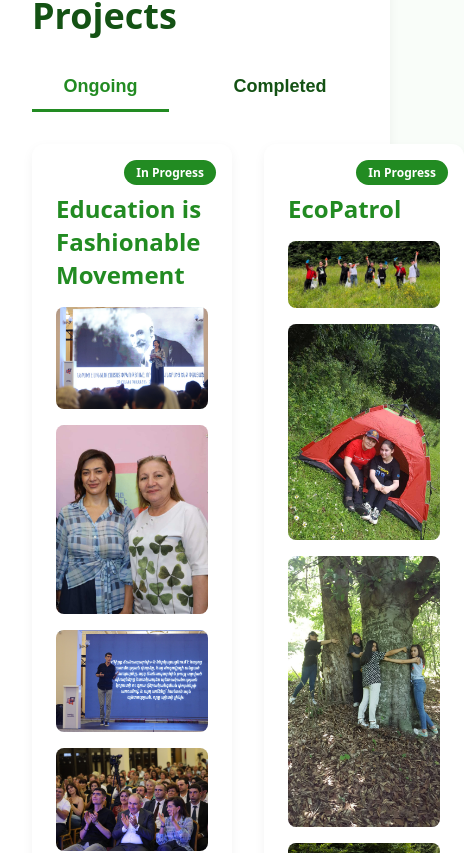
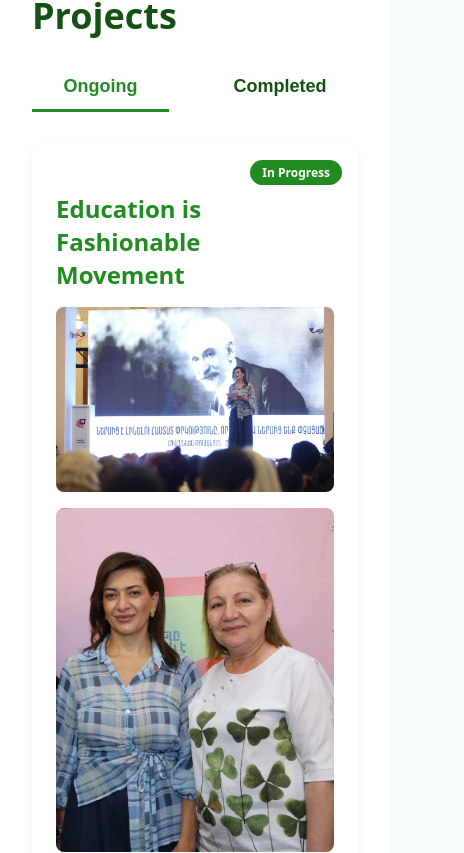
Before and after one commit to contributiontowomenandchildren/contributiontowomenandchildren.github.io, a Next.js app: page / in a window 390 px wide. Shown: the part 1071-1924 px from the top of the page, 464 px wide, since content can reach past the window. Built offline with nearby package versions, Linux system fonts and the light colour scheme.

Commit message:
responsiveness fix

```diff
--- a/app/pages/projects/completed/page.module.css
+++ b/app/pages/projects/completed/page.module.css
@@ -5,3 +5,9 @@
   justify-items: center;
   margin-top: 1rem;
 }
+
+@media (max-width: 768px) {
+  .completed {
+    grid-template: 1fr / minmax(200px, 1fr);
+  }
+}
--- a/app/pages/projects/ongoing/page.module.css
+++ b/app/pages/projects/ongoing/page.module.css
@@ -5,3 +5,9 @@
   justify-items: center;
   margin-top: 1rem;
 }
+
+@media (max-width: 768px) {
+  .ongoing {
+    grid-template: 1fr / minmax(200px, 1fr);
+  }
+}
```
